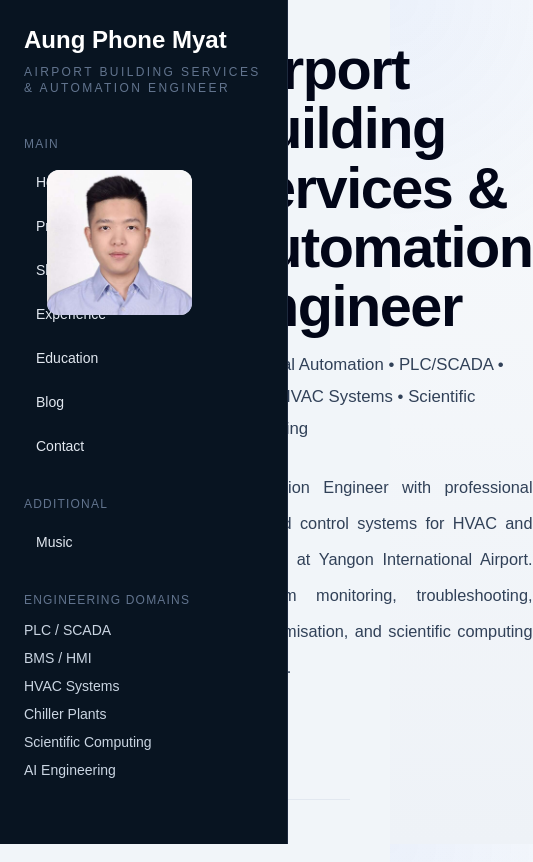
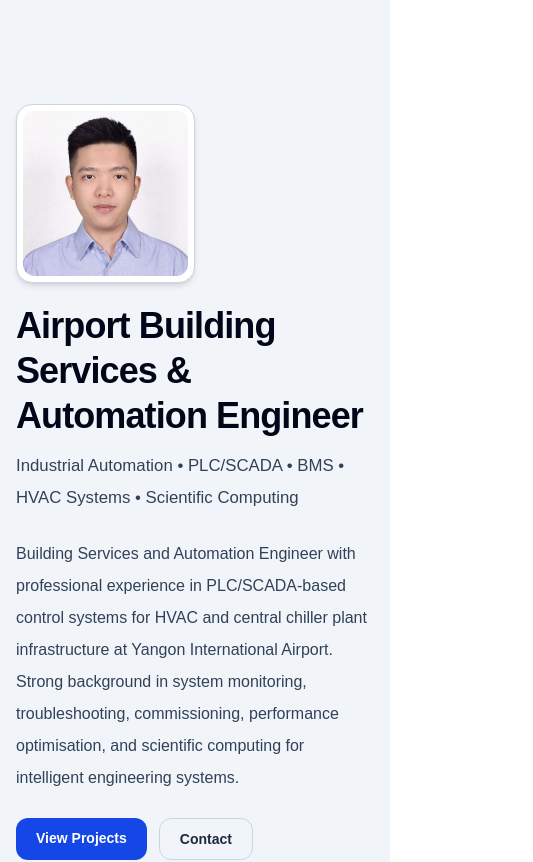
Before and after one commit to Eric9435/aungphonemyat, a Next.js app: page / in a window 390 px wide. Shown: the top 862 px of the page, 533 px wide, since content can reach past the window. Built offline with nearby package versions, Linux system fonts and the light colour scheme.

Commit message:
Refine responsive portfolio layout and sidebar alignment

```diff
--- a/src/app/page.tsx
+++ b/src/app/page.tsx
@@ -14,9 +14,9 @@ export default function HomePage() {
 
       <FixedSidebar />
 
-      <div className="lg:ml-72">
+      <div className="pt-20 xl:ml-72 xl:pt-0">
 
-        <div className="mx-auto max-w-[1600px] px-10 py-10">
+        <div className="mx-auto max-w-[1600px] px-4 py-6 sm:px-6 lg:px-10 lg:py-10">
 
           <Hero />
 
--- a/src/components/home/ContactSection.tsx
+++ b/src/components/home/ContactSection.tsx
@@ -7,15 +7,15 @@ import {
 
 export default function ContactSection() {
   return (
-    <section id="contact" className="py-24">
-      <div className="rounded-[2rem] bg-[#081421] p-12 text-white shadow-2xl">
+    <section id="contact" className="py-14">
+      <div className="rounded-[2rem] bg-[#081421] p-6 text-white shadow-2xl sm:p-8 lg:p-12">
         <div className="grid gap-12 lg:grid-cols-2">
           <div>
             <p className="text-sm font-semibold uppercase tracking-[0.25em] text-blue-400">
               Contact
             </p>
 
-            <h2 className="mt-6 text-5xl font-bold tracking-tight">
+            <h2 className="mt-6 text-3xl font-bold tracking-tight sm:text-4xl lg:text-5xl">
               Let’s Build Engineering Systems
             </h2>
 
@@ -36,7 +36,7 @@ export default function ContactSection() {
                 <p className="text-sm uppercase tracking-widest text-slate-500">
                   Email
                 </p>
-                <p className="mt-2 text-2xl font-semibold">
+                <p className="mt-2 break-all text-lg font-semibold sm:text-xl lg:text-2xl">
                   aungphonemyat9435@gmail.com
                 </p>
               </div>
@@ -52,7 +52,7 @@ export default function ContactSection() {
                 <p className="text-sm uppercase tracking-widest text-slate-500">
                   GitHub
                 </p>
-                <p className="mt-2 text-2xl font-semibold">
+                <p className="mt-2 break-all text-lg font-semibold sm:text-xl lg:text-2xl">
                   github.com/Eric9435
                 </p>
               </div>
@@ -68,7 +68,7 @@ export default function ContactSection() {
                 <p className="text-sm uppercase tracking-widest text-slate-500">
                   LinkedIn
                 </p>
-                <p className="mt-2 text-2xl font-semibold">
+                <p className="mt-2 break-all text-lg font-semibold sm:text-xl lg:text-2xl">
                   linkedin.com/in/aung-phone-myat-eric9435
                 </p>
               </div>
@@ -80,10 +80,10 @@ export default function ContactSection() {
                 <p className="text-sm uppercase tracking-widest text-slate-500">
                   Phone
                 </p>
-                <p className="mt-2 text-2xl font-semibold">
+                <p className="mt-2 break-all text-lg font-semibold sm:text-xl lg:text-2xl">
                   +959 425096424
                 </p>
-                <p className="mt-2 text-2xl font-semibold">
+                <p className="mt-2 break-all text-lg font-semibold sm:text-xl lg:text-2xl">
                   +959 772806376
                 </p>
               </div>
--- a/src/components/home/EducationSection.tsx
+++ b/src/components/home/EducationSection.tsx
@@ -2,7 +2,7 @@ import { education } from "@/data/education";
 
 export default function EducationSection() {
   return (
-    <section id="education" className="py-20">
+    <section id="education" className="py-14">
       <h2 className="text-3xl font-bold text-slate-950">Education</h2>
 
       <div className="mt-10 grid gap-6 md:grid-cols-2">
--- a/src/components/home/ExperienceSection.tsx
+++ b/src/components/home/ExperienceSection.tsx
@@ -2,7 +2,7 @@ import { experiences } from "@/data/experience";
 
 export default function ExperienceSection() {
   return (
-    <section id="experience" className="py-20">
+    <section id="experience" className="py-14">
       <h2 className="text-3xl font-bold text-slate-950">Professional Experience</h2>
 
       <div className="mt-10 space-y-6">
--- a/src/components/home/Hero.tsx
+++ b/src/components/home/Hero.tsx
@@ -9,27 +9,27 @@ import { profile } from "@/data/profile/profile";
 
 export default function Hero() {
   return (
-    <section id="home" className="border-b border-slate-200 pb-12">
+    <section id="home" className="border-b border-slate-200 pb-10">
       <div className="max-w-[1450px]">
 
         <div className="grid items-start gap-10 lg:grid-cols-[minmax(0,1fr)_320px]">
           <div>
-            <div className="flex items-center gap-7">
+            <div className="flex flex-col items-start gap-5 sm:flex-row sm:items-center sm:gap-8">
               <div className="shrink-0 overflow-hidden rounded-2xl border border-slate-300 bg-white p-1.5 shadow-md">
-                <div className="relative h-[145px] w-[145px] overflow-hidden rounded-xl bg-slate-100">
+                <div className="relative h-[165px] w-[165px] overflow-hidden rounded-xl bg-slate-100">
                   <Image
                     src="/profile.jpg"
                     alt="Aung Phone Myat"
                     fill
                     priority
-                    sizes="145px"
+                    sizes="165px"
                     className="object-cover"
                   />
                 </div>
               </div>
 
               <div>
-                <h1 className="max-w-[980px] text-[3.6rem] font-bold leading-[1.03] tracking-tight text-slate-950">
+                <h1 className="max-w-[980px] text-4xl font-bold leading-tight tracking-tight text-slate-950 sm:text-5xl lg:text-[3.6rem]">
                   {profile.title}
                 </h1>
 
@@ -39,7 +39,7 @@ export default function Hero() {
               </div>
             </div>
 
-            <p className="mt-6 max-w-[980px] text-justify text-[1.02rem] leading-9 text-slate-700">
+            <p className="mt-6 max-w-[980px] text-left text-base leading-8 text-slate-700 md:text-justify lg:text-[1.02rem] lg:leading-9">
               {profile.about}
             </p>
 
@@ -60,7 +60,7 @@ export default function Hero() {
             </div>
           </div>
 
-          <aside className="hidden rounded-2xl border border-slate-300 bg-white p-4 shadow-md lg:block">
+          <aside className="rounded-2xl border border-slate-300 bg-white p-4 shadow-md xl:block">
 
             <div className="mt-5 space-y-4 text-sm">
               <div className="flex gap-3">
--- a/src/components/home/SkillsSection.tsx
+++ b/src/components/home/SkillsSection.tsx
@@ -2,7 +2,7 @@ import { skills } from "@/data/skills";
 
 export default function SkillsSection() {
   return (
-    <section id="skills" className="py-20">
+    <section id="skills" className="py-14">
       <h2 className="text-3xl font-bold text-slate-950">Technical Skills</h2>
 
       <div className="mt-8 rounded-2xl border border-slate-300 bg-white p-8 shadow-md">
--- a/src/components/layout/FixedSidebar.tsx
+++ b/src/components/layout/FixedSidebar.tsx
@@ -8,32 +8,34 @@ const mainLinks = [
   { label: "Contact", href: "#contact" }
 ];
 
-const additionalLinks = [
-  { label: "Music", href: "/music" }
-];
+const additionalLinks = [{ label: "Music", href: "/music" }];
 
 export default function FixedSidebar() {
   return (
-    <aside className="fixed left-0 top-0 h-screen w-72 overflow-y-auto border-r border-slate-800 bg-[#081421] text-white">
-      <div className="p-6">
-        <h1 className="text-2xl font-bold">Aung Phone Myat</h1>
+    <aside className="fixed left-0 top-0 z-40 hidden h-screen w-72 overflow-y-auto border-r border-slate-800 bg-[#081421] text-white xl:block">
+      <div className="flex min-h-full flex-col px-6 py-7">
+        <div>
+          <h1 className="text-xl font-bold leading-tight tracking-tight">
+            Aung Phone Myat
+          </h1>
 
-        <p className="mt-2 text-xs uppercase tracking-[0.2em] text-slate-500">
-          Airport Building Services & Automation Engineer
-        </p>
+          <p className="mt-3 max-w-[210px] text-[0.65rem] uppercase leading-5 tracking-[0.2em] text-slate-500">
+            Airport Building Services & Automation Engineer
+          </p>
+        </div>
 
-        <div className="mt-10 space-y-8">
+        <nav className="mt-10 space-y-8">
           <div>
-            <p className="mb-3 text-xs uppercase tracking-widest text-slate-500">
+            <p className="mb-3 text-[0.65rem] uppercase tracking-[0.22em] text-slate-500">
               Main
             </p>
 
-            <div className="space-y-2">
+            <div className="space-y-1">
               {mainLinks.map((item) => (
                 <a
                   key={item.label}
                   href={item.href}
-                  className="block rounded-lg px-3 py-2 text-sm text-slate-200 transition hover:bg-slate-800 hover:text-white"
+                  className="block rounded-lg px-3 py-2 text-sm font-medium text-slate-200 transition hover:bg-slate-800 hover:text-white"
                 >
                   {item.label}
                 </a>
@@ -42,16 +44,16 @@ export default function FixedSidebar() {
           </div>
 
           <div>
-            <p className="mb-3 text-xs uppercase tracking-widest text-slate-500">
+            <p className="mb-3 text-[0.65rem] uppercase tracking-[0.22em] text-slate-500">
               Additional
             </p>
 
-            <div className="space-y-2">
+            <div className="space-y-1">
               {additionalLinks.map((item) => (
                 <a
                   key={item.label}
                   href={item.href}
-                  className="block rounded-lg px-3 py-2 text-sm text-slate-200 transition hover:bg-slate-800 hover:text-white"
+                  className="block rounded-lg px-3 py-2 text-sm font-medium text-slate-200 transition hover:bg-slate-800 hover:text-white"
                 >
                   {item.label}
                 </a>
@@ -60,20 +62,20 @@ export default function FixedSidebar() {
           </div>
 
           <div>
-            <p className="mb-3 text-xs uppercase tracking-widest text-slate-500">
+            <p className="mb-3 text-[0.65rem] uppercase tracking-[0.22em] text-slate-500">
               Engineering Domains
             </p>
 
-            <div className="space-y-2 text-sm text-slate-300">
-              <div>PLC / SCADA</div>
-              <div>BMS / HMI</div>
-              <div>HVAC Systems</div>
-              <div>Chiller Plants</div>
-              <div>Scientific Computing</div>
-              <div>AI Engineering</div>
+            <div className="space-y-2 text-sm leading-5 text-slate-300">
+              <p>PLC / SCADA</p>
+              <p>BMS / HMI</p>
+              <p>HVAC Systems</p>
+              <p>Chiller Plants</p>
+              <p>Scientific Computing</p>
+              <p>AI Engineering</p>
             </div>
           </div>
-        </div>
+        </nav>
       </div>
     </aside>
   );
--- a/src/components/notes/EngineeringNotesPreview.tsx
+++ b/src/components/notes/EngineeringNotesPreview.tsx
@@ -2,7 +2,7 @@ import { notes } from "@/data/notes";
 
 export default function EngineeringNotesPreview() {
   return (
-    <section id="blog" className="py-20">
+    <section id="blog" className="py-14">
       <div className="flex items-end justify-between gap-6">
         <div>
           <p className="text-sm font-semibold uppercase tracking-[0.25em] text-blue-700">
--- a/src/components/projects/ProjectsSection.tsx
+++ b/src/components/projects/ProjectsSection.tsx
@@ -2,10 +2,10 @@ import { projects } from "@/data/projects";
 
 export default function ProjectsSection() {
   return (
-    <section id="projects" className="py-20">
+    <section id="projects" className="py-14">
       <h2 className="text-3xl font-bold text-slate-950">Engineering Projects</h2>
 
-      <div className="mt-10 grid gap-6 lg:grid-cols-3">
+      <div className="mt-10 grid gap-6 md:grid-cols-2 xl:grid-cols-3">
         {projects.map((project) => (
           <article key={project.slug} className="rounded-2xl border border-slate-300 bg-white p-6 shadow-md">
             <p className="text-sm font-semibold text-blue-700">{project.category}</p>
```
